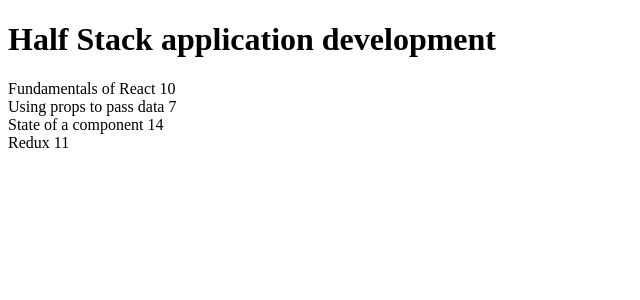
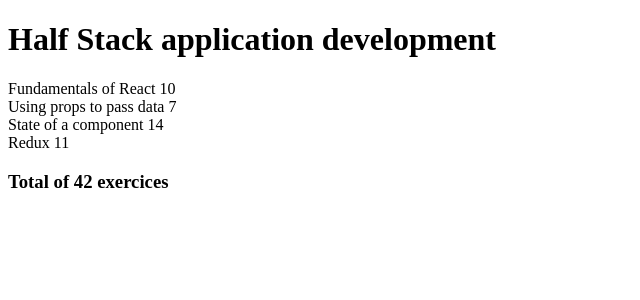
Before and after one commit to Camilapinz18/FullstackOpen-2022, a React (Create React App) app in the folder part2/courseinfo/: page / in a window 1280 px wide. Shown: the top 300 px of the page, without its empty margins (0-640 px from the left). Built offline with nearby package versions, Linux system fonts and the light colour scheme.

Commit message:
2.3*: Course information step8

```diff
--- a/part2/courseinfo/src/App.js
+++ b/part2/courseinfo/src/App.js
@@ -1,33 +1,27 @@
 import React from 'react';
-const Total = ({ sum }) => {
-  <div>
+const Total = ({ exercisesNum }) => { //Recibe un array de numeros
+  const total = exercisesNum.reduce((previousValue, currentValue) => previousValue + currentValue.exercises,0);
 
-
-
-  </div>
-
+  return (
+    <div>
+      <h3>Total of {total} exercices</h3>
+    </div>
+  )
 }
 
 const Part = ({ part }) => {
   return (
     <div>
-      {console.log("idPart:", part.id)}
       {part.name} {part.exercises}
-
     </div>
   )
-
-
 }
 
 const Content = ({ partInfo }) => { //recibe un course.parts
-
   let numbers
   return (
     <div>
       {partInfo.map((part) => <Part key={part.id} part={part} />)}
-      {numbers=partInfo.map((number) => partInfo.exercises)}
-      {console.log(numbers)}
     </div>
   )
 }
@@ -38,6 +32,7 @@
     <div>
       <Header courseName={course.name} />
       <Content partInfo={course.parts} />
+      <Total exercisesNum={course.parts} />
     </div>
   )
 }
@@ -75,7 +70,7 @@
       {
         name: 'Redux',
         exercises: 11,
-        id:4
+        id: 4
       }
     ]
   }
```
